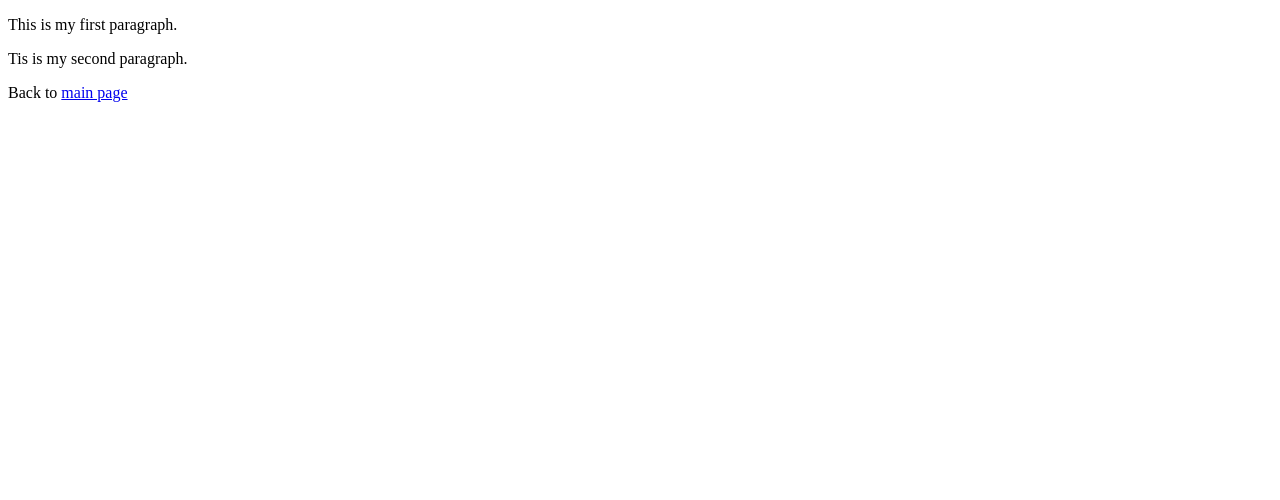
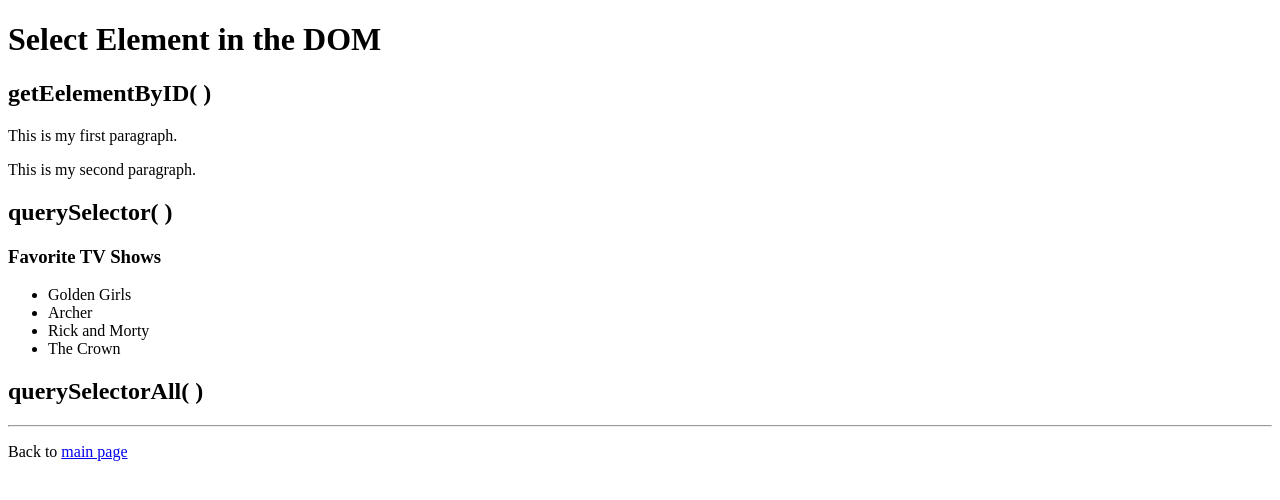
Before and after one commit to Eagle747/HelloThere, a plain HTML site: page dom_intro/select_element.html in a window 1280 px wide. Drawn offline with Linux system fonts and the light colour scheme.

Commit message:
How to select an element through DOM

```diff
--- a/dom_intro/js/select_element.js
+++ b/dom_intro/js/select_element.js
@@ -1,10 +1,41 @@
-/* Select Elements  */
-/*                  */
-/* getElementById() */
+/* ***************************  */
+/*       Select Elements        */
+/*       getElementById()       */
+/* **************************** */
 
 const paragraph1 = document.getElementById('para1');
 const paragraph2 = document.getElementById('para2')
 
 console.log(paragraph1)
 console.log(paragraph2)
-console.log
+
+/* ***************************  */
+/*       Select Elements        */
+/* getElementById().textContent */
+/* **************************** */
+console.log('The content is accessed by: .textContent')
+console.log(paragraph1.textContent)
+console.log(paragraph2.innerText)
+console.log()
+
+/* ***************************  */
+/*       Select Elements        */
+/*       querySelector()        */
+/* **************************** */
+
+const h3Element = document.querySelector('h3')
+const list = document.querySelector('.list')
+console.log(h3Element)
+console.log(list)
+
+
+/* ***************************  */
+/*       Select Elements        */
+/*       querySelectorAll()        */
+/* **************************** */
+
+const listItems = document.querySelectorAll('ul>li')
+console.log(listItems)
+listItems.forEach(item => {
+  console.log(item.innerText)
+});
--- a/dom_intro/select_element.html
+++ b/dom_intro/select_element.html
@@ -4,16 +4,33 @@
   <meta charset="UTF-8">
   <meta http-equiv="X-UA-Compatible" content="IE=edge">
   <meta name="viewport" content="width=device-width, initial-scale=1.0">
-  <title>Document</title>
+  <title>DOM getElementById(&)</title>
 </head>
 <body>
+  <h1>Select Element in the DOM</h1>
+
+  <h2>getEelementByID(&nbsp;)</h2>
   <!-- Code for getElementById() -->
   <p id="para1">This is my first paragraph.</p>
-  <p id="para2">Tis is my second paragraph.</p>
+  <p id="para2">This is my second paragraph.</p>
+
+  <h2>querySelector(&nbsp;)</h2>
+  <h3>Favorite TV Shows</h3>
+  <ul class="list">
+    <li>Golden Girls</li>
+    <li>Archer</li>
+    <li>Rick and Morty</li>
+    <li>The Crown</li>
+  </ul>
+
+
+  <h2>querySelectorAll(&nbsp;)</h2>
+  <hr>
+  <footer>
+    <p>Back to <a href="index.html">main page</a></p>
+  </footer>
 
   <script type="text/javascript" src="js/select_element.js"></script>
 
-  <p>Back to <a href="index.html">main page</a></p>
-
 </body>
 </html>
```
Also changed, not shown: dom_intro/index.html (+12 -12 lines).
